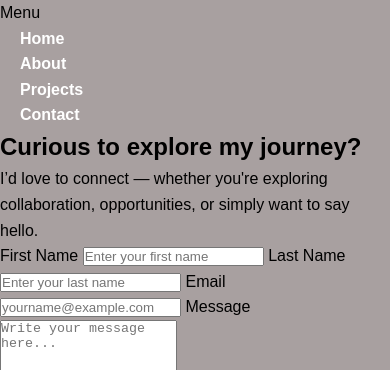
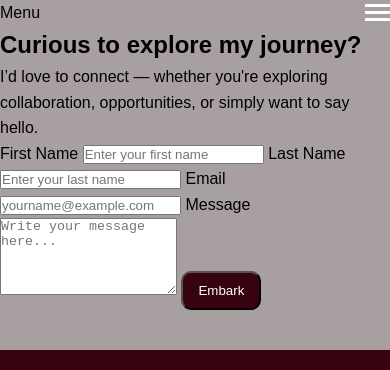
Before and after one commit to Mahounda/Mahounda.github.io, a plain HTML site: page contact.html in a window 390 px wide. Shown: the top 370 px of the page. Drawn offline with Linux system fonts and the light colour scheme.

Commit message:
hambergurger mobile

```diff
--- a/style.css
+++ b/style.css
@@ -170,8 +170,10 @@
     height: 140px;
   }
 }
+
 /* Hamburger mobile */
- display: none;
+.hamburger-icon {
+  display: none;
 }
 
 @media (max-width: 768px) {
@@ -196,6 +198,20 @@
     display: block;
     background: var(--brand);
     padding: 20px;
+  }
+}
+
+/* Mobile header mobile version */
+@media (max-width: 768px) {
+  .mobile-header {
+    display: flex;
+    justify-content: space-between;
+    align-items: center;
+    width: 100%;
+  }
+
+  .nav {
+    display: none;
   }
 }
 
```
Also changed, not shown: index.html (+7 -1 lines).
